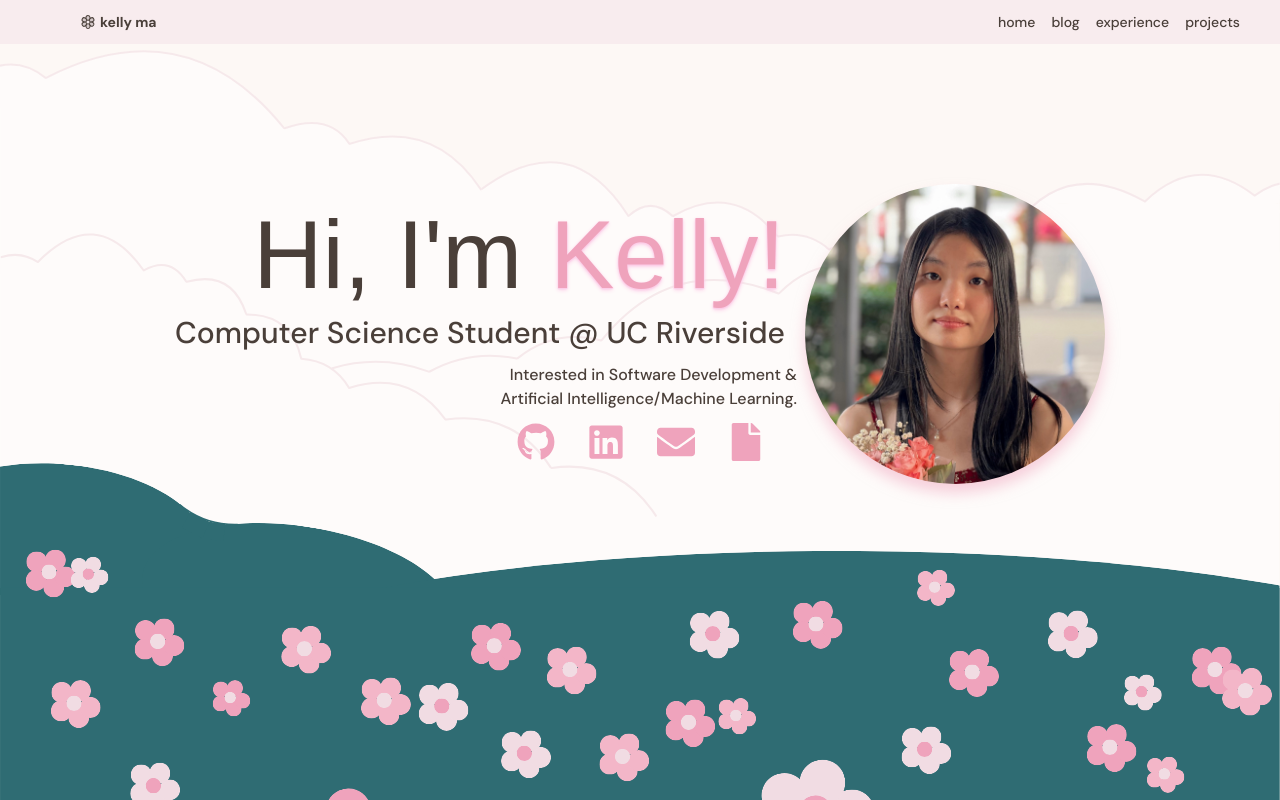
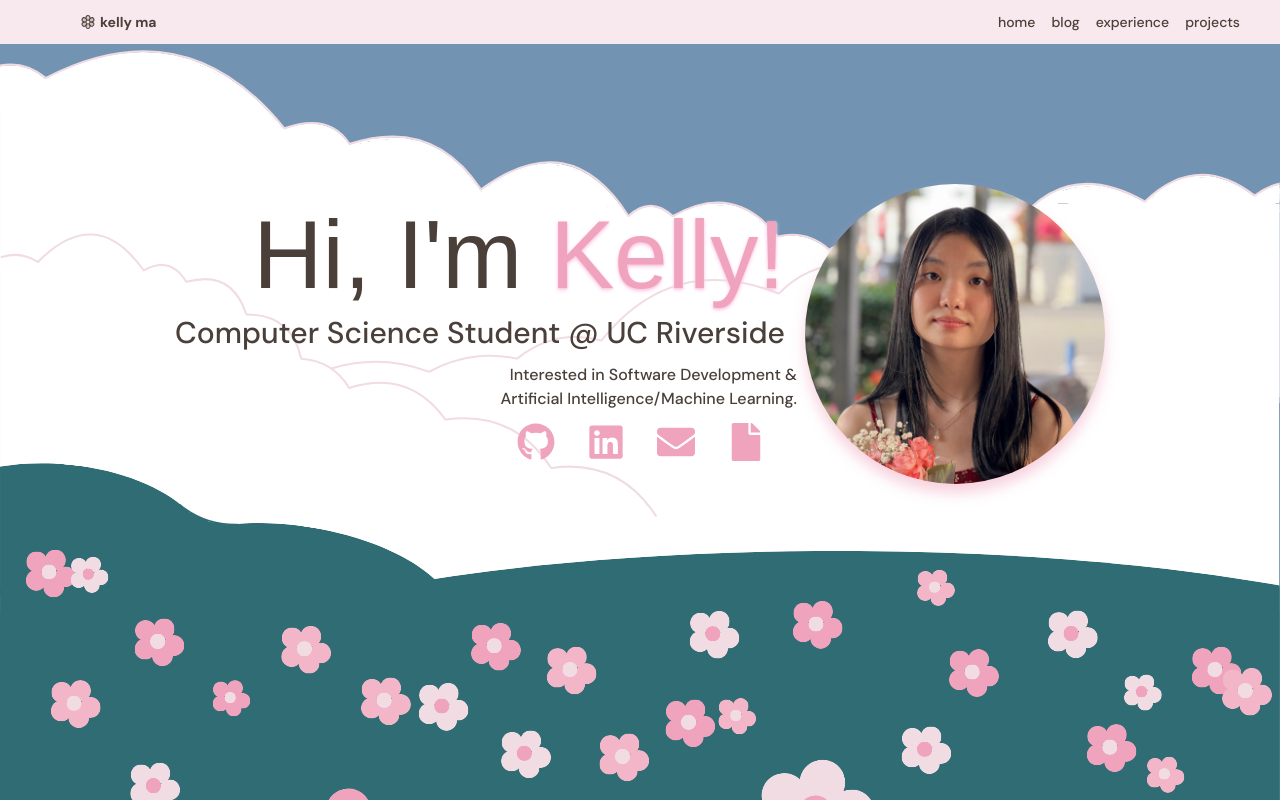
Before and after one commit to kellyma626/kelly-site, a Next.js app: page / in a window 1280 px wide. Shown: the top 800 px of the page. Built offline with nearby package versions, Linux system fonts and the light colour scheme; a web font is replaced by a local one.

Commit message:
add blue sky

```diff
--- a/components/Hero.tsx
+++ b/components/Hero.tsx
@@ -8,13 +8,13 @@ import Clouds from "@/public/cloud5.svg";
 
 const Hero = () => {
   return (
-    <section id="home" className="">
+    <section id="home" className="bg-[#7393B3]">
       <Image
         src={Clouds}
         alt="Clouds"
         height={100000}
         width={100000}
-        className="absolute opacity-50 z-0"
+        className="absolute opacity-100 z-0"
       />
       <div className="relative w-full flex justify-center items-center space-x-5 mr-15 pt-35">
         <div className="text-right space-y-3">
--- a/components/Navbar.tsx
+++ b/components/Navbar.tsx
@@ -5,7 +5,7 @@ import { PiFlowerDuotone } from "react-icons/pi";
 
 const Navbar = () => {
   return (
-    <div className="sticky top-0 z-50 w-full py-3 text-sm bg-[#F7E9ED]/80 p-10">
+    <div className="sticky top-0 z-50 w-full py-3 text-sm bg-[#F7E9ED] p-10">
       <div className="flex gap-4 justify-between">
         <ScrollLink
           to="#home"
```
